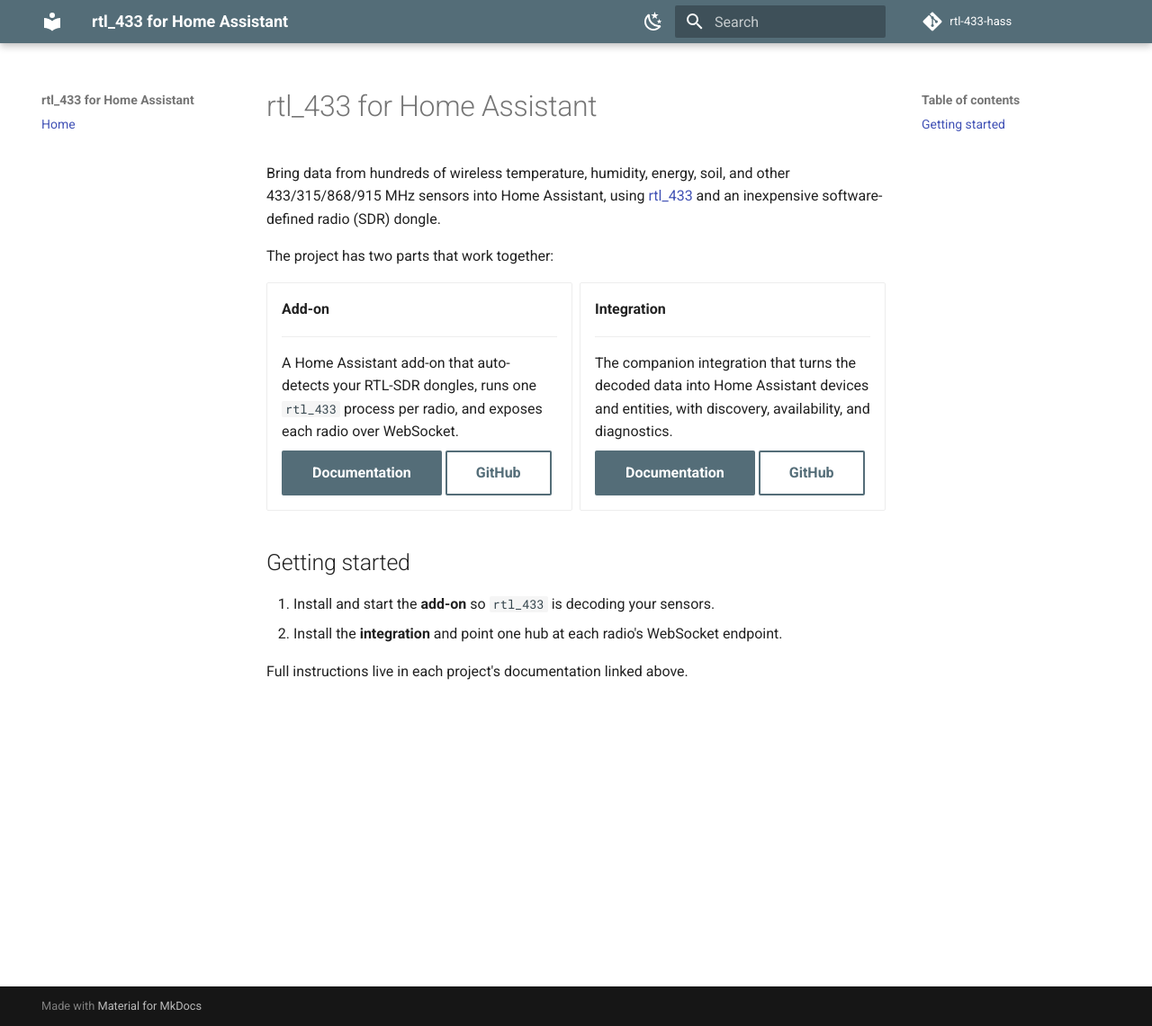
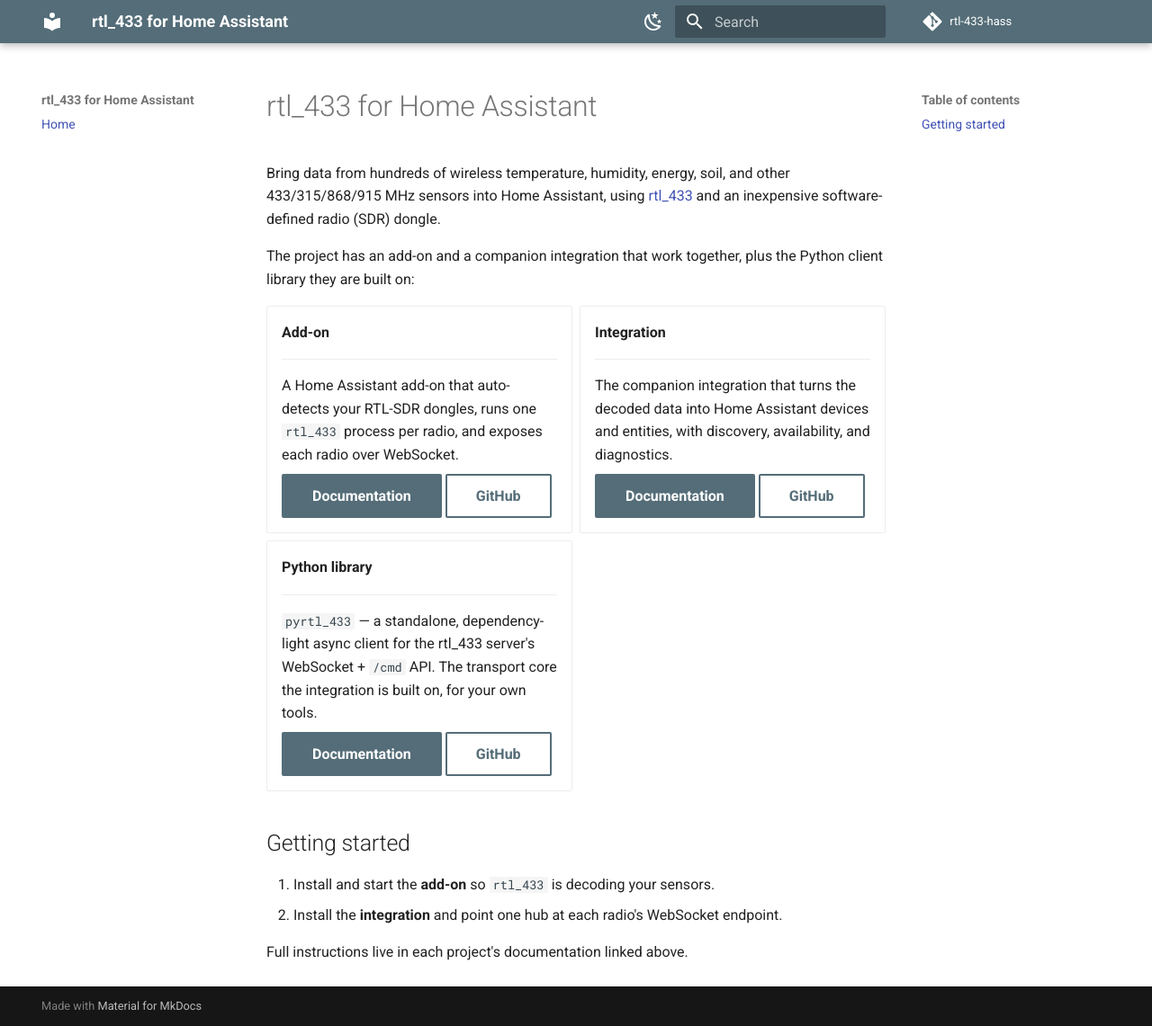
Before and after one commit to rtl-433-hass/rtl-433-hass.github.io, an MkDocs documentation site: the page built from docs/index.md, in a window 1280 px wide and 1141 px high. Shown: the whole window at 90% size. Built offline with MkDocs 1.6.1 and Material for MkDocs 9.7.7, drawn with Linux system fonts in a browser that asks for light colours.

Commit message:
docs: add pyrtl_433 library card to the landing page (#1)
The transport core the integration is built on now has its own docs site
(https://rtl-433-hass.github.io/pyrtl_433/latest/). Add it as a third grid
card alongside the add-on and integration, and soften the "two parts"
wording.


Claude-Session: https://claude.ai/code/session_01AVGAcpHXCD3qtSrAofVSGF

Co-authored-by: Claude Opus 4.8 (1M context) <noreply@anthropic.com>

```diff
--- a/docs/index.md
+++ b/docs/index.md
@@ -5,7 +5,8 @@ other 433/315/868/915 MHz sensors into Home Assistant, using
 [rtl_433](https://github.com/merbanan/rtl_433) and an inexpensive
 software-defined radio (SDR) dongle.
 
-The project has two parts that work together:
+The project has an add-on and a companion integration that work together, plus
+the Python client library they are built on:
 
 <div class="grid cards" markdown>
 
@@ -29,6 +30,17 @@ The project has two parts that work together:
     [Documentation](https://rtl-433-hass.github.io/rtl_433/latest/){ .md-button .md-button--primary }
     [GitHub](https://github.com/rtl-433-hass/rtl_433){ .md-button }
 
+-   __Python library__
+
+    ---
+
+    `pyrtl_433` — a standalone, dependency-light async client for the rtl_433
+    server's WebSocket + `/cmd` API. The transport core the integration is
+    built on, for your own tools.
+
+    [Documentation](https://rtl-433-hass.github.io/pyrtl_433/latest/){ .md-button .md-button--primary }
+    [GitHub](https://github.com/rtl-433-hass/pyrtl_433){ .md-button }
+
 </div>
 
 ## Getting started
```
